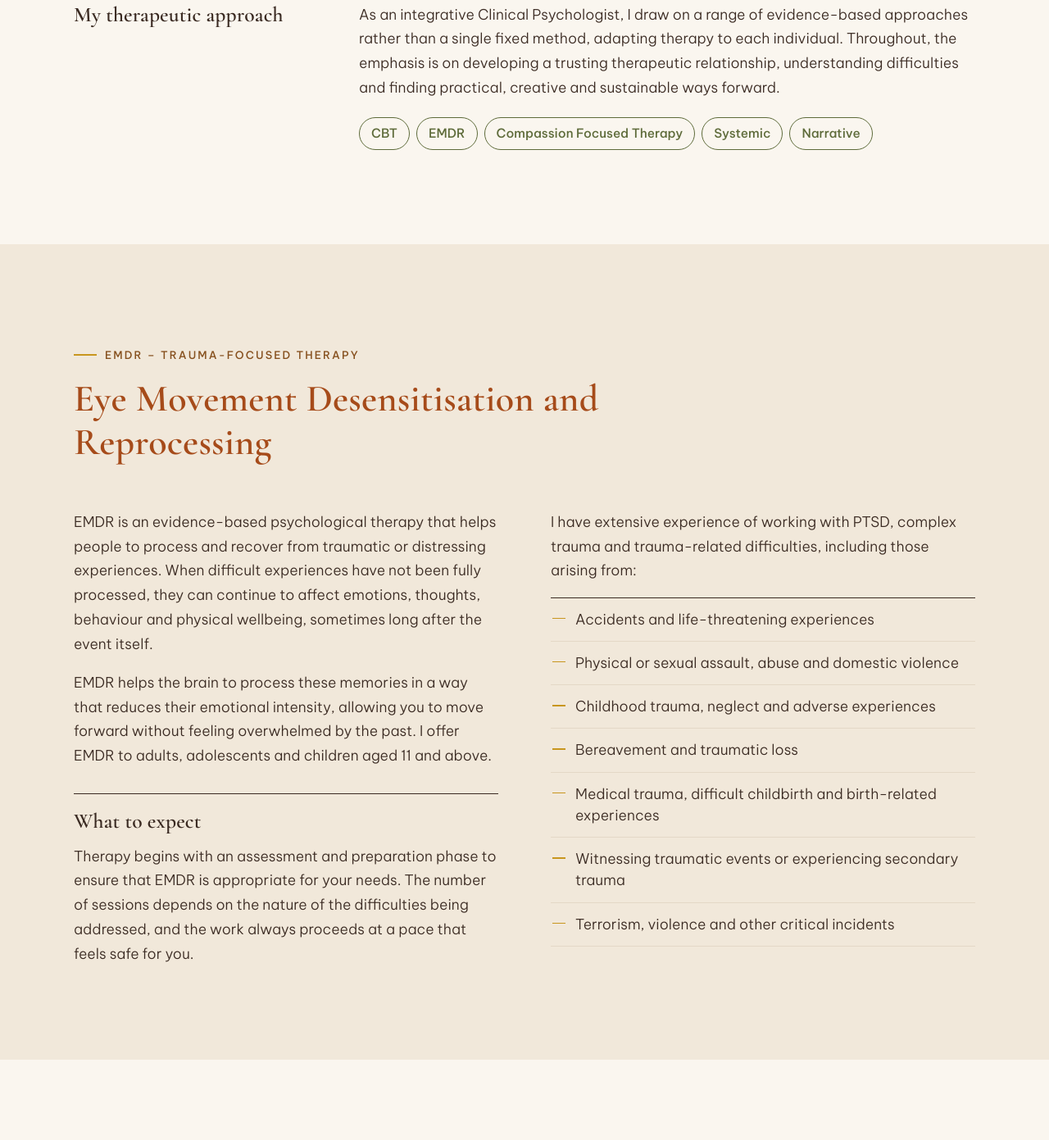
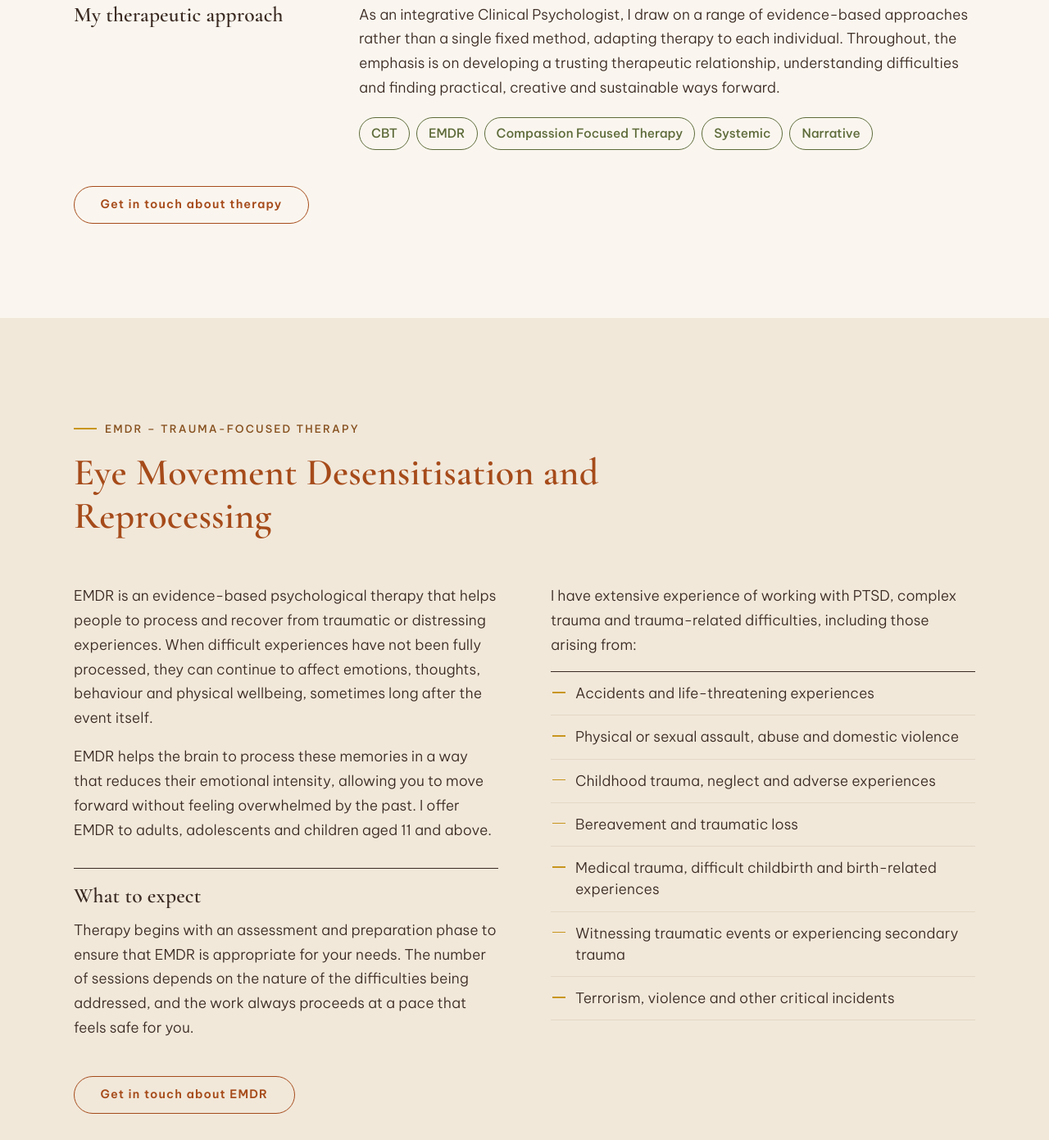
Before and after one commit to nethasl/nethasl.github.io, a plain HTML site: page new-site/index.html in a window 1280 px wide. Shown: the part 4869-6260 px from the top of the page at 82% size. Drawn offline with Linux system fonts and the light colour scheme.

Commit message:
Preview: Get in touch buttons at the end of Therapy and EMDR
Co-Authored-By: Claude Opus 5.5 <noreply@anthropic.com>

```diff
--- a/new-site/assets/css/style.css
+++ b/new-site/assets/css/style.css
@@ -653,3 +653,6 @@ section[id] { scroll-margin-top: calc(var(--header-h) - 1px); }
 .cookie-actions { display: flex; flex-wrap: wrap; gap: 10px; }
 .cookie-actions .btn { flex: 1 1 160px; justify-content: center; }
 [data-cookie-settings][hidden] { display: none; }
+
+/* "Get in touch" button at the end of the Therapy and EMDR sections */
+.section-cta { margin: clamp(28px, 4vw, 44px) 0 0; }
--- a/new-site/index.html
+++ b/new-site/index.html
@@ -14,7 +14,7 @@
   <meta property="og:title" content="NSL Psychology | Nethali Sabbah Lerner">
   <meta property="og:description" content="Clinical & Counselling Psychologist in Clapham Junction, London. Therapy, EMDR and specialist assessments, face-to-face and online.">
 
-  <link rel="stylesheet" href="assets/css/style.css?v=30">
+  <link rel="stylesheet" href="assets/css/style.css?v=31">
   <script>document.documentElement.classList.add('js');setTimeout(function(){if(!window.nslReady)document.documentElement.classList.remove('js');},2500);</script>
 </head>
 <body>
@@ -268,6 +268,7 @@
         </ul>
       </div>
     </div>
+    <p class="section-cta reveal"><a class="btn btn-outline" href="#contact">Get in touch about therapy</a></p>
   </div>
 </section>
 
@@ -302,6 +303,7 @@
         </ul>
       </div>
     </div>
+    <p class="section-cta reveal"><a class="btn btn-outline" href="#contact">Get in touch about EMDR</a></p>
   </div>
 </section>
 
```
Also changed, not shown: new-site/privacy.html (+1 -1 lines).
